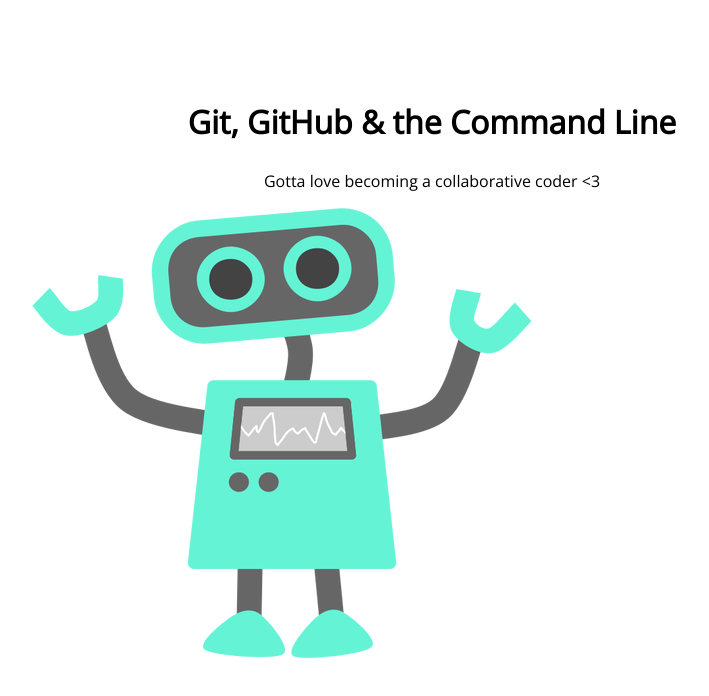
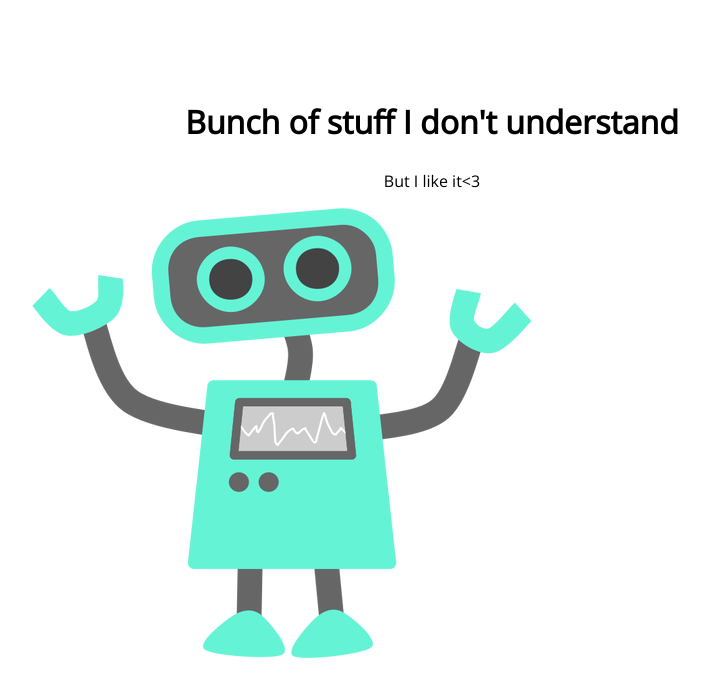
Before and after one commit to alexsisparish/105-project, a plain HTML site: page index.html in a window 1280 px wide. Shown: the whole page, without its empty margins (208-917 px from the left). Drawn offline with nearby package versions, Linux system fonts and the light colour scheme.

Commit message:
renaming title

```diff
--- a/index.html
+++ b/index.html
@@ -2,14 +2,14 @@
 <html lang="en">
 <head>
 	<meta charset="UTF-8">
-	<title>Let's Learn Git, GitHub and the Command Line</title>
+	<title>Let's Really Learn Git, GitHub and the Command Line</title>
 	<link href='http://fonts.googleapis.com/css?family=Open+Sans' rel='stylesheet' type='text/css'>
 	<link rel="stylesheet" href="css/style.css">
 </head>
 <body>
 	<section>
-		<h1>Git, GitHub & the Command Line</h1>
-		<p>Gotta love becoming a collaborative coder <3</p>
+		<h1>Bunch of stuff I don't understand</h1>
+		<p>But I like it<3</p>
 		<img src="img/happy-blue-robot.png">
 	</section>
 </body>
```
